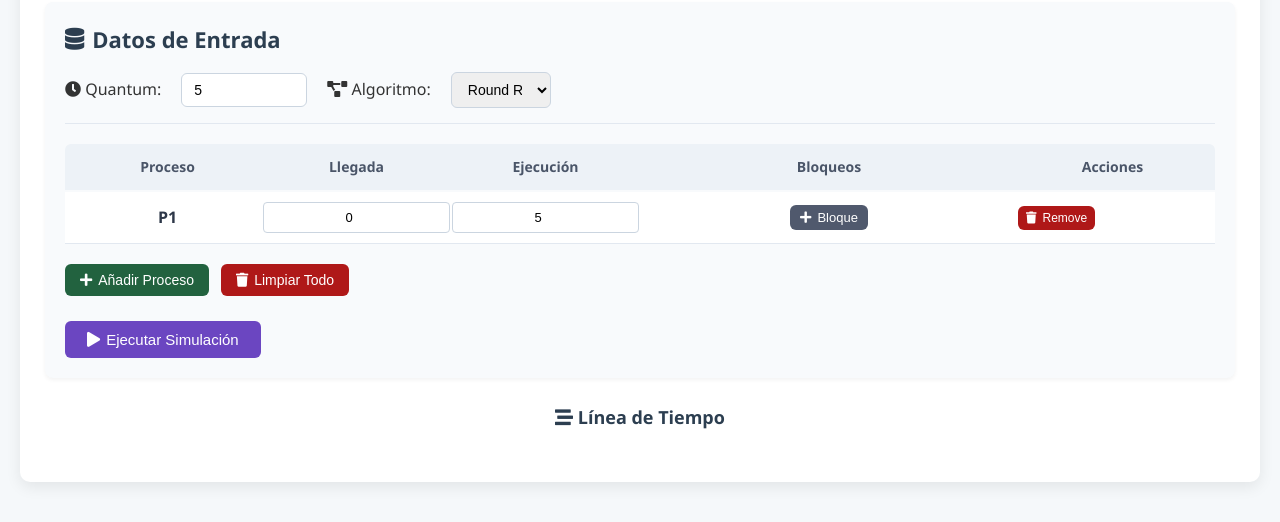
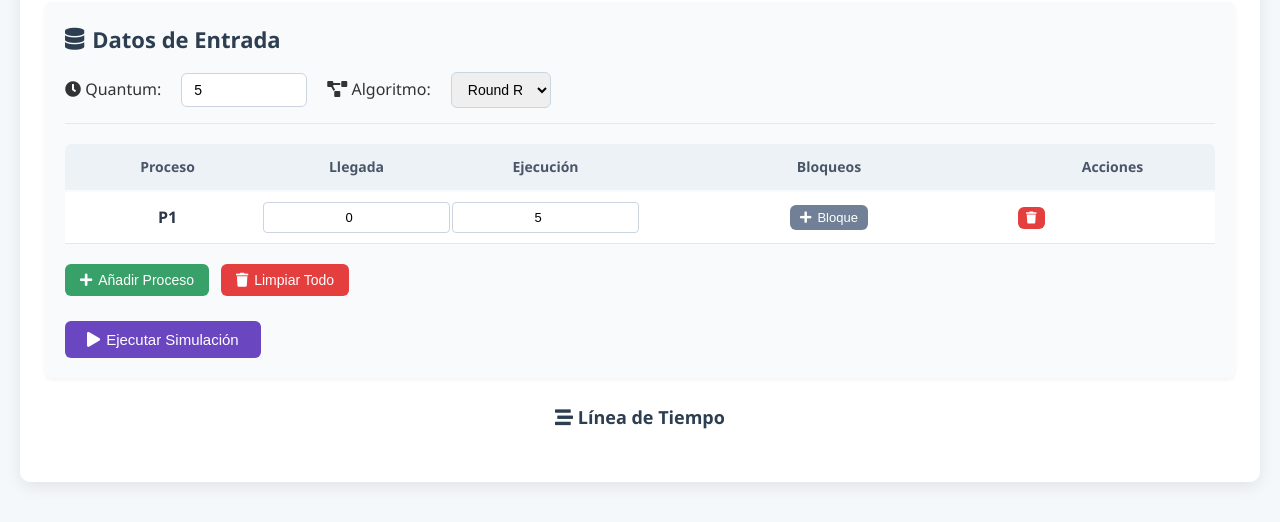
Before and after one commit to SalazarMalagon/Human_factors, a plain HTML site: page index.html in a window 1280 px wide. Shown: the part 108-630 px from the top of the page. Drawn offline with Linux system fonts and the light colour scheme.

Commit message:
Volviendo a verison inicial

```diff
--- a/simulador.js
+++ b/simulador.js
@@ -831,7 +831,7 @@ function agregarProceso() {
         </div>
         <div class="proceso-cell">
             <button onclick="eliminarProceso(this)" class="btn-remove">
-                <i class="fas fa-trash"></i> Remove
+                <i class="fas fa-trash"></i>
             </button>
         </div>
     `;
--- a/style.css
+++ b/style.css
@@ -188,7 +188,7 @@ h3 {
 }
 
 .btn-add {
-    background-color: #22623F;
+    background-color: #38a169;
     color: white;
 }
 
@@ -206,7 +206,7 @@ h3 {
 }
 
 .btn-clear {
-    background-color: #AF1818;
+    background-color: #e53e3e;
     color: white;
 }
 
@@ -226,7 +226,7 @@ h3 {
 }
 
 .btn-bloque {
-    background-color: #50596D;
+    background-color: #718096;
     color: white;
     padding: 5px 10px;
     font-size: 13px;
@@ -237,7 +237,7 @@ h3 {
 }
 
 .btn-remove {
-    background-color: #AF1818;
+    background-color: #e53e3e;
     color: white;
     padding: 5px 8px;
     font-size: 12px;
```
Also changed, not shown: index.html (line endings or trailing spaces).
